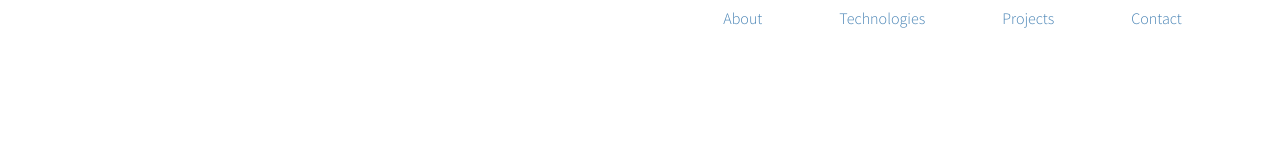
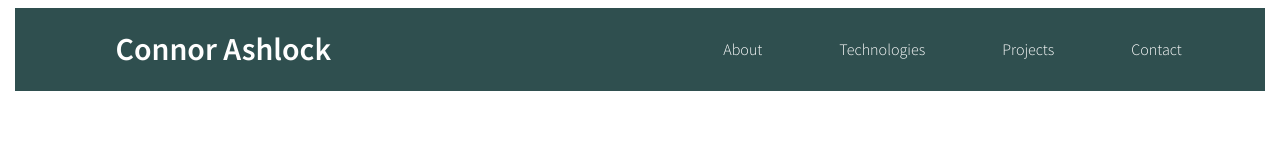
Before and after one commit to Connor-Ashlock/portfolio, a plain HTML site: page root-one-portfolio/index.html in a window 1280 px wide. Drawn offline with Linux system fonts and the light colour scheme.

Commit message:
Complete header

```diff
--- a/root-one-portfolio/style.css
+++ b/root-one-portfolio/style.css
@@ -20,14 +20,14 @@ html {
   justify-content: space-between;
 }
 .align-center {
-  align-items: space-evenly;
+  align-items: center;
 }
-.pagecenter {
+.page-header {
   background-color: darkslategray;
 }
 .nav-item {
   text-decoration: none;
 }
-.nav-item, .hover {
+.nav-item:hover {
   color:steelblue
 }
```
